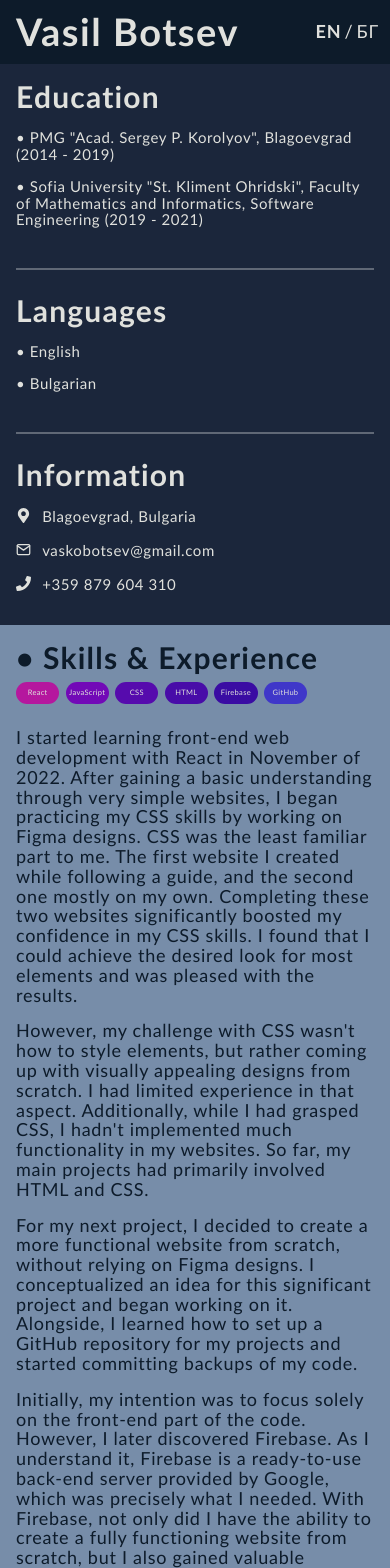
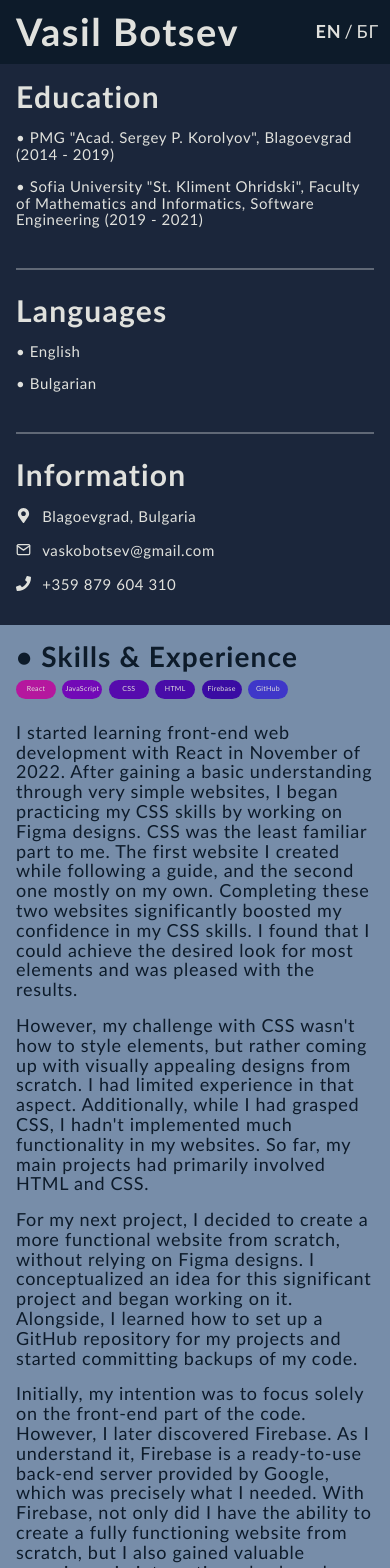
Before and after one commit to vasko34/cv, a React (Create React App) app: page / in a window 390 px wide. Shown: the top 1568 px of the page. Built offline with nearby package versions, Linux system fonts and the light colour scheme.

Commit message:
fixed issues with firefox

```diff
--- a/src/App.css
+++ b/src/App.css
@@ -141,6 +141,7 @@ a {
 }
 
 .react_icon {
+    color: #e0e1dd;
     font-size: 17px;
 }
 
@@ -707,12 +708,12 @@ a {
     .app__bg-header {
         position: unset;
         height: 4rem;
-        padding: 1.5rem 1.5rem;
+        padding: 1.3rem 1.3rem;
     }
 
     .app__en-header h1,
     .app__bg-header h1 {
-        font-size: 45px;
+        font-size: 38px;
     }
 
     .app__en-header_switch,
@@ -728,7 +729,7 @@ a {
         height: unset;
         width: 100vw;
         overflow-y: unset;
-        padding: 1.5rem 1.5rem;
+        padding: 1.3rem 1.3rem;
     }
 
     .app__en-content_sp,
@@ -739,7 +740,7 @@ a {
         height: unset;
         width: 100vw;
         overflow-y: unset;
-        padding: 1.5rem 1.5rem;
+        padding: 1.3rem 1.3rem;
     }
 
     .app__en-content_sidebar h2,
@@ -755,7 +756,7 @@ a {
 
     .app__en-content_sp h2,
     .app__bg-content_sp h2 {
-        font-size: 35px;
+        font-size: 32px;
     }
 
     .app__en-content_sp_projects_project h3,
@@ -772,7 +773,7 @@ a {
     .app__bg-content_sp_projects_project span,
     .app__en-content_sp_projects_project a,
     .app__bg-content_sp_projects_project a {
-        font-size: 10px;
+        font-size: 8px;
     }
 
     .app__en-content_sp_skills p,
@@ -797,11 +798,6 @@ a {
     .app__en-header,
     .app__bg-header {
         padding: 1rem 1rem;
-    }
-
-    .app__en-header h1,
-    .app__bg-header h1 {
-        font-size: 38px;
     }
 
     .app__en-header_switch,
@@ -830,7 +826,7 @@ a {
 
     .app__en-content_sp h2,
     .app__bg-content_sp h2 {
-        font-size: 30px;
+        font-size: 28px;
     }
 
     .app__en-content_sp_projects_project h3,
@@ -847,7 +843,7 @@ a {
     .app__bg-content_sp_projects_project span,
     .app__en-content_sp_projects_project a,
     .app__bg-content_sp_projects_project a {
-        font-size: 8px;
+        font-size: 6px;
     }
 
     .app__en-content_sp_skills p,
--- a/src/App.js
+++ b/src/App.js
@@ -46,15 +46,15 @@ const App = () => {
                             <div className = 'app__en-content_sidebar_info'>
                                 <h2>Information</h2>
                                 <div className = 'info_row'>
-                                    <FaMapMarkerAlt color = 'e0e1dd' className = 'react_icon'></FaMapMarkerAlt>
+                                    <FaMapMarkerAlt className = 'react_icon'></FaMapMarkerAlt>
                                     <p>Blagoevgrad, Bulgaria</p>
                                 </div>
                                 <div className = 'info_row'>
-                                    <FiMail color = 'e0e1dd' className = 'react_icon'></FiMail>
+                                    <FiMail className = 'react_icon'></FiMail>
                                     <p>vaskobotsev@gmail.com</p>
                                 </div>
                                 <div className = 'info_row'>
-                                    <FaPhone color = 'e0e1dd' className = 'react_icon'></FaPhone>
+                                    <FaPhone className = 'react_icon'></FaPhone>
                                     <p>+359 879 604 310</p>
                                 </div>
                             </div>
@@ -162,15 +162,15 @@ const App = () => {
                             <div className = 'app__bg-content_sidebar_info'>
                                 <h2>Информация</h2>
                                 <div className = 'info_row'>
-                                    <FaMapMarkerAlt color = 'e0e1dd' className = 'react_icon'></FaMapMarkerAlt>
+                                    <FaMapMarkerAlt className = 'react_icon'></FaMapMarkerAlt>
                                     <p>Благоевград, България</p>
                                 </div>
                                 <div className = 'info_row'>
-                                    <FiMail color = 'e0e1dd' className = 'react_icon'></FiMail>
+                                    <FiMail className = 'react_icon'></FiMail>
                                     <p>vaskobotsev@gmail.com</p>
                                 </div>
                                 <div className = 'info_row'>
-                                    <FaPhone color = 'e0e1dd' className = 'react_icon'></FaPhone>
+                                    <FaPhone className = 'react_icon'></FaPhone>
                                     <p>+359 879 604 310</p>
                                 </div>
                             </div>
--- a/src/SkillElement/skillelement.css
+++ b/src/SkillElement/skillelement.css
@@ -95,23 +95,23 @@
 
 @media screen and (max-width: 500px) {
     .skillelement {
-        min-width: 3.2rem;
-        height: 2rem;
+        min-width: 3rem;
+        height: 1.8rem;
     }
 
     .skillelement h3 {
-        font-size: 9px;
+        font-size: 8px;
     }
 }
 
 @media screen and (max-width: 400px) {
     .skillelement {
-        min-width: 2.7rem;
-        height: 1.4rem;
+        min-width: 2.5rem;
+        height: 1.2rem;
         margin-right: 0.4rem;
     }
 
     .skillelement h3 {
-        font-size: 7.5px;
+        font-size: 7px;
     }
 }
```
